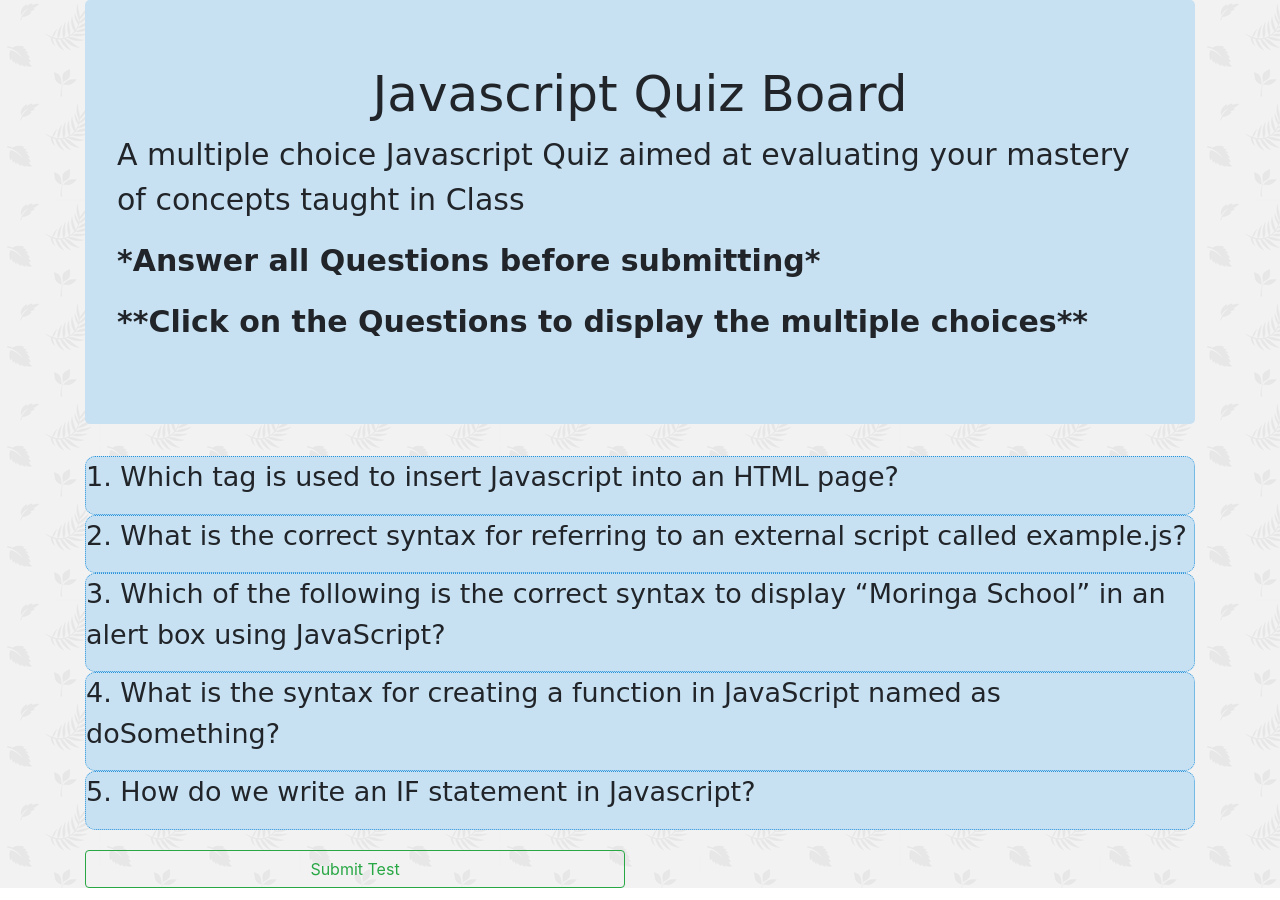
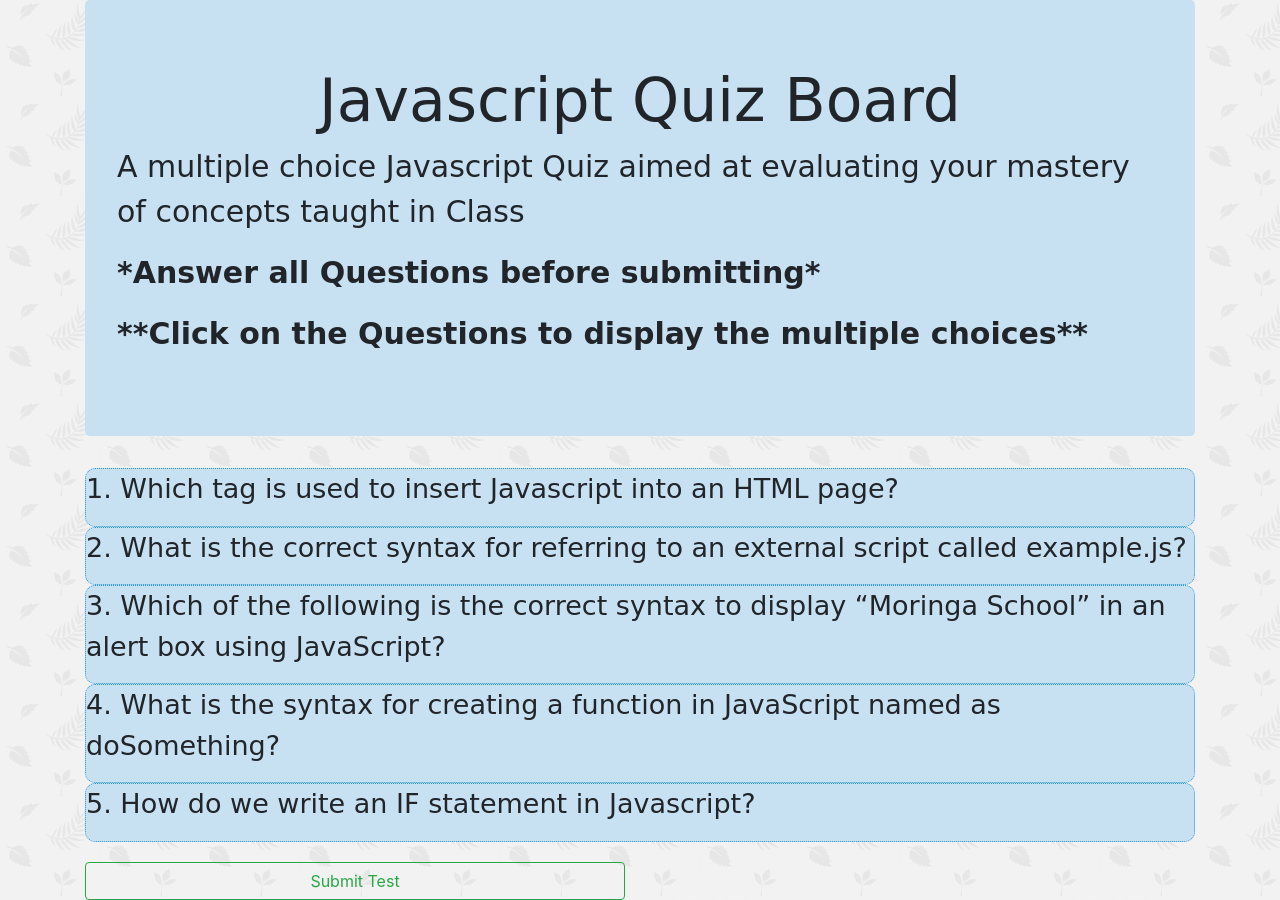
Before and after one commit to Antavio/Quiz-Board, a plain HTML site: page index.html in a window 1280 px wide. Drawn offline with nearby package versions, Linux system fonts and the light colour scheme; a web font is replaced by a local one.

Commit message:
Identation & proper spacing to the homepage.

```diff
--- a/css/styles.css
+++ b/css/styles.css
@@ -1,7 +1,7 @@
 h2 {
   font-family: 'Love Ya Like A Sister', cursive;
   text-align: center;
-  font-size: 50px;
+  font-size: 60px;
 }
 .header{
   font-family: 'Sue Ellen Francisco', cursive;
```
Also changed, not shown: index.html (+1 -1 lines), images/doodles.png (deleted), images/gravel.png (deleted).
